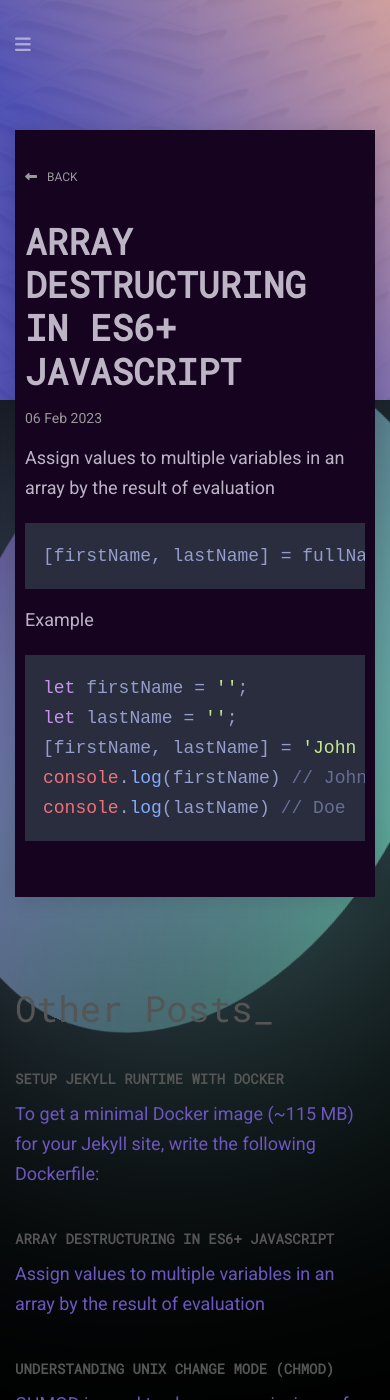
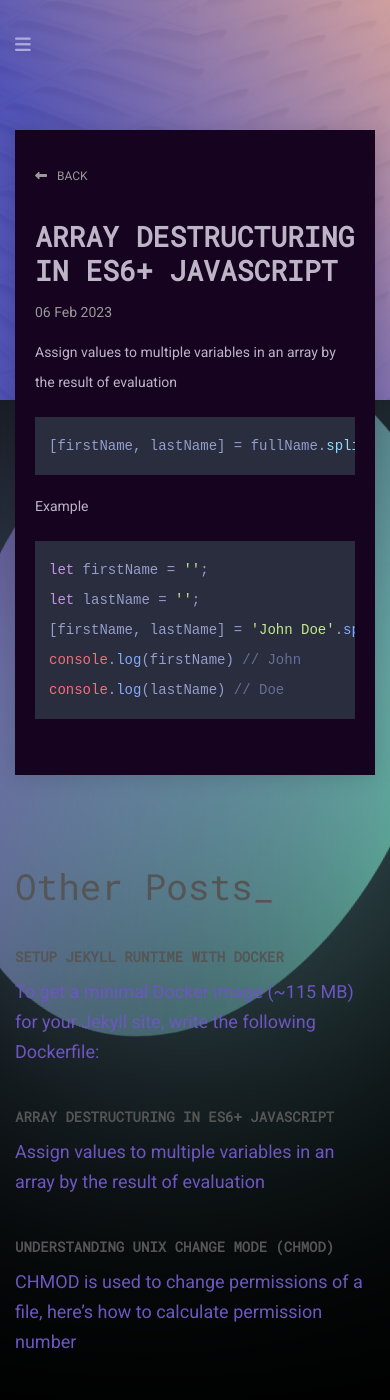
Before and after one commit to CaddyDz/caddydz.github.io, a Jekyll site: the page built from _posts/2023-02-06-es6-javascript-array-destructuring.md, in a window 390 px wide and 1400 px high. Built offline with Jekyll 4.4.1, drawn with Linux system fonts in a browser that asks for light colours; nearby versions of some CDN libraries.

Commit message:
Article CSS for mobile
Signed-off-by: Salim Djerbouh <13698160+CaddyDz@users.noreply.github.com>

```diff
--- a/css/app.css
+++ b/css/app.css
@@ -894,7 +894,8 @@ section {
 }
 @media screen and (max-width: 576px) {
   .article {
-    padding: 30px 10px 40px;
+    padding: 30px 20px 40px;
+    font-size: 14px;
   }
 }
 .posts .posts__item {
```
